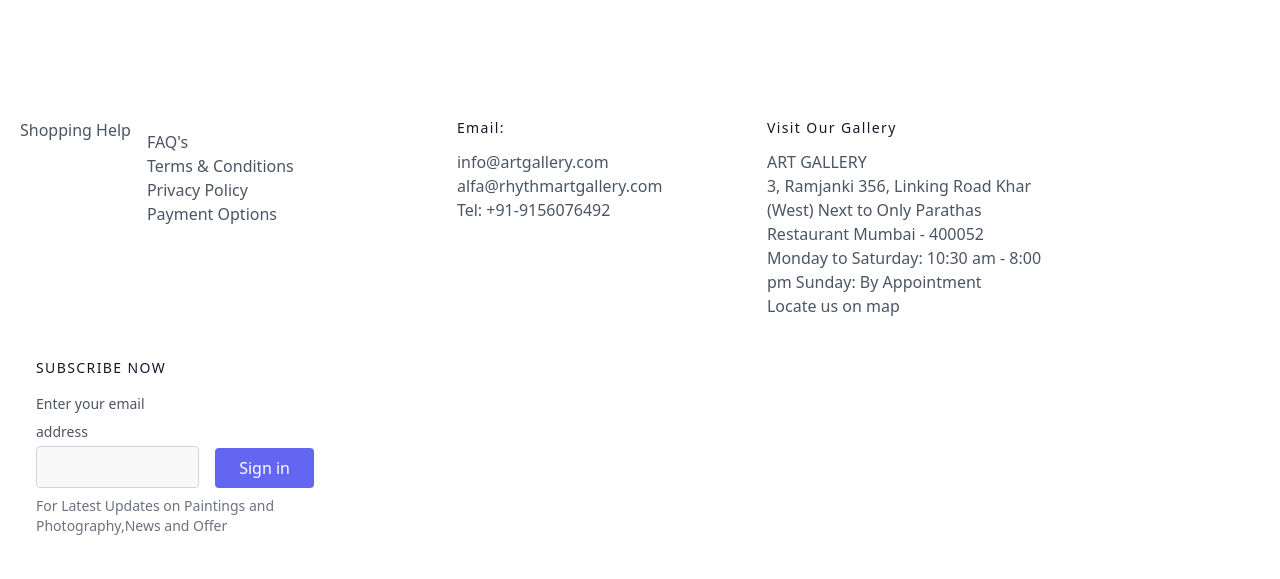
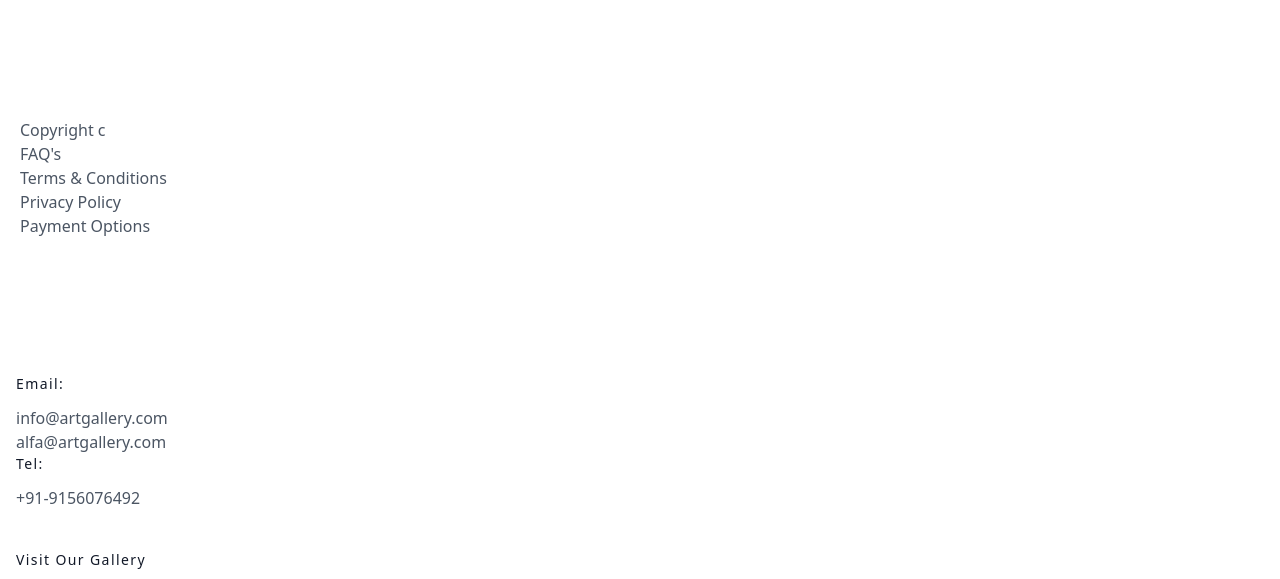
Before and after one commit to alfiya199/artgallery-, a plain HTML site: page about us.html in a window 1280 px wide. Shown: the part 1690-2269 px from the top of the page. Drawn offline with nearby package versions, Linux system fonts and the light colour scheme.

Commit message:
Update about us.html

```diff
--- a/about us.html
+++ b/about us.html
@@ -93,10 +93,11 @@
 </section>
 <footer class="text-gray-600 body-font">
   <div class="container px-5 py-24 mx-auto">
-    <div class="flex flex-wrap md:text-left text-center order-first">Shopping Help
-      <div class="lg:w-1/4 md:w-1/2 w-full px-4">
-        <h2 class="title-font font-medium text-gray-900 tracking-widest text-sm mb-3"></h2>
+
         <nav class="list-none mb-10">
+          <li>
+            <a class="text-gray-600 hover:text-gray-800">Copyright c</a>
+          </li>
           <li>
             <a class="text-gray-600 hover:text-gray-800">FAQ's</a>
           </li>
@@ -118,14 +119,14 @@
             <a class="text-gray-600 hover:text-gray-800">info@artgallery.com</a>
           </li>
           <li>
-            <a class="text-gray-600 hover:text-gray-800">alfa@rhythmartgallery.com</a>
+            <a class="text-gray-600 hover:text-gray-800">alfa@artgallery.com</a>
           </li>
+            <h2 class="title-font font-medium text-gray-900 tracking-widest text-sm mb-3">Tel:</h2>
+        <nav class="list-none mb-10">
           <li>
-            <a class="text-gray-600 hover:text-gray-800">Tel: +91-9156076492</a>
+            <a class="text-gray-600 hover:text-gray-800"> +91-9156076492</a>
           </li>
-          <li>
-            <a class="text-gray-600 hover:text-gray-800"></a>
-          </li>
+
         </nav>
       </div>
       <div class="lg:w-1/4 md:w-1/2 w-full px-4">
@@ -135,18 +136,14 @@
             <a class="text-gray-600 hover:text-gray-800">ART GALLERY </a>
           </li>
           <li>
-            <a class="text-gray-600 hover:text-gray-800">3, Ramjanki
-356, Linking Road
-Khar (West)
-Next to Only Parathas Restaurant
-Mumbai - 400052</a>
+            <a class="text-gray-600 hover:text-gray-800">Vidyanagar - Banawadi Rd, Tarangan Wishaw Colony, New Chaitanya Colony, Vidyanagar, Maharashtra 415124</a>
           </li>
           <li>
             <a class="text-gray-600 hover:text-gray-800">Monday to Saturday: 10:30 am - 8:00 pm
 Sunday: By Appointment</a>
           </li>
           <li>
-            <a href="file:///C:/Users/Alfiya/Desktop/WPD%20microproject/Contact%20us/Contact%20us.html" class="text-gray-600 hover:text-gray-800">Locate us on map</a>
+            <a href="Contact us.html" class="text-blue-600 hover:text-red-400">Locate us on map</a>
           </li>
         </nav>
       </div>
@@ -168,9 +165,7 @@ Sunday: By Appointment</a>
   <div class="bg-gray-100">
     <div class="container px-5 py-6 mx-auto flex items-center sm:flex-row flex-col">
       <a class="flex title-font font-medium items-center md:justify-start justify-center text-gray-900">
-        <svg xmlns="https://i.ibb.co/f4pffqs/Art-gallery-logo.jpg" fill="" stroke="r" stroke-linecap="round" stroke-linejoin="round" stroke-width="2" class="" viewBox="0 0 24 24">
-          <path d=""></path>
-        </svg>
+
         <span class="ml-3 text-xl">Art  Gallery </span>
       </a>
       <p class="text-sm text-gray-500 sm:ml-6 sm:mt-0 mt-4"> 2021 ART GALLERY
```
